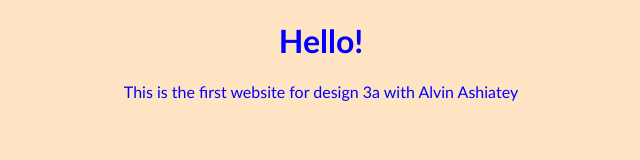
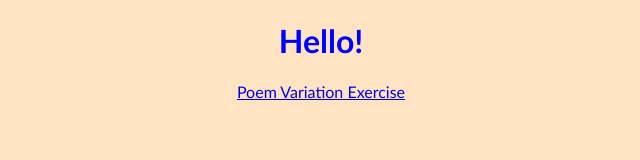
Before and after one commit to knightvsion/design-3a-code, a plain HTML site: page index.html in a window 1280 px wide. Shown: the whole page, without its empty margins (319-959 px from the left). Drawn offline with Linux system fonts and the light colour scheme; files that its build step writes are made by us from their sources.

Commit message:
file structure change

```diff
--- a/index.html
+++ b/index.html
@@ -9,6 +9,7 @@
   </head>
   <body>
 	<h1>Hello!</h1>
-    <p>This is the first website for design 3a with Alvin Ashiatey</p>
+  <a href="poemvariation/variation2/poem2.html">
+  Poem Variation Exercise</a>
   </body>
 </html>
```
Also changed, not shown: poemvariation/variation1/poem1.html (renamed from poem-variation/variation-1/poem1.html), poemvariation/variation2/poem2.html (renamed from poem-variation/variation-2/poem2.html), poemvariation/variation2/style.css (renamed from poem-variation/variation-2/style.css), poemvariation/variation3/poem3.html (renamed from poem-variation/variation-3/poem3.html), poemvariation/variation3/script.js (renamed from poem-variation/variation-3/script.js), poemvariation/variation3/style.css (renamed from poem-variation/variation-3/style.css), 2 other files.
